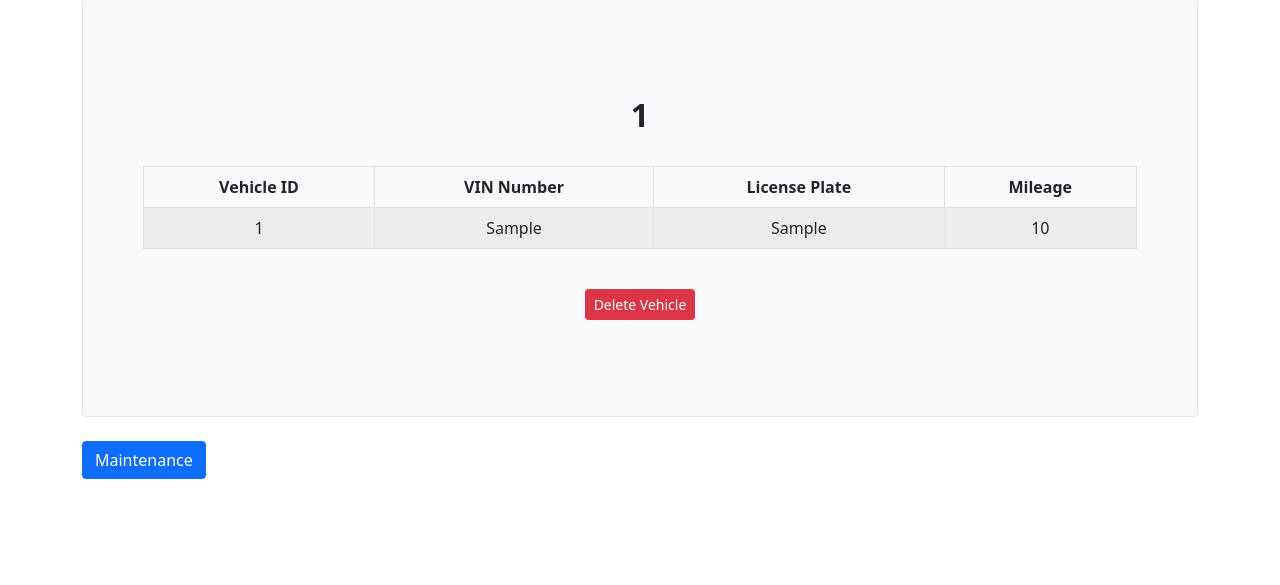
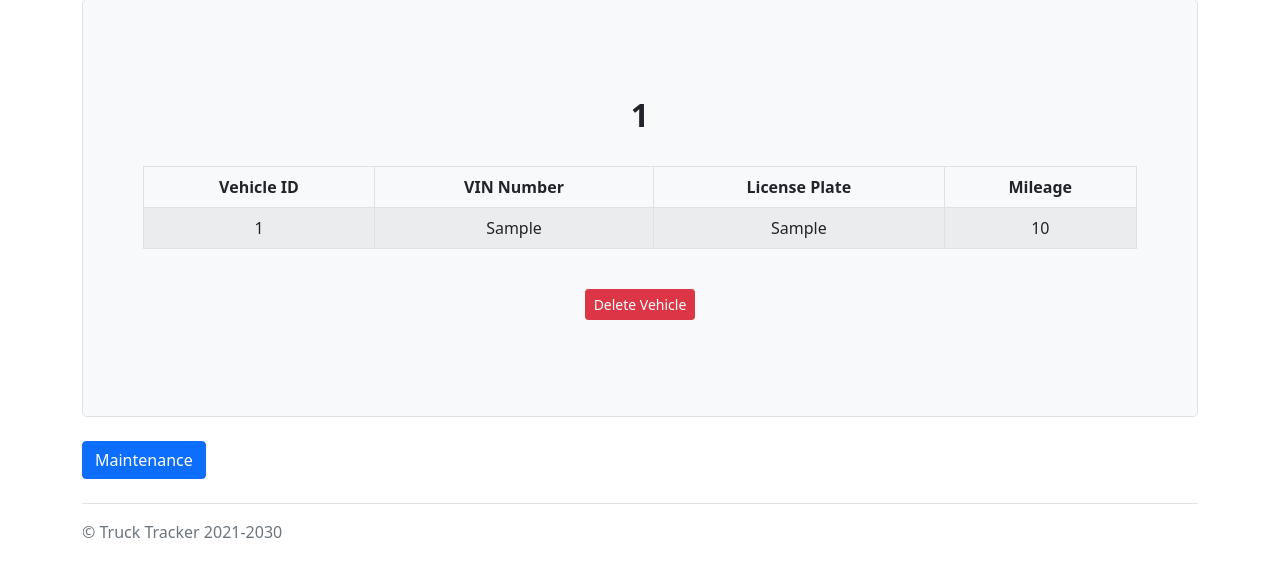
Before and after one commit to CodyBu/Truck-Tracker, a Flask app: page /vehicles/vehicle-profile in a window 1280 px wide. Shown: the part 173-758 px from the top of the page. Run offline with Flask 2, Linux system fonts and the light colour scheme; a user stored in the database is signed in; data comes from the database, SQL or seed files in the repository; tables that the repository leaves empty hold one stand-in row (values such as "Sample post"); some libraries are stand-ins or nearby versions.

Commit message:
Update vehicle-profile.html

```diff
--- a/templates/vehicle-profile.html
+++ b/templates/vehicle-profile.html
@@ -8,7 +8,7 @@
   <div class="container py-4">
     <header class="pb-3 mb-4 border-bottom">
       <div class="d-grid gap-2 d-md-block">
-      <div> <a class="btn btn-secondary btn-sm btn-block" href="{{ url_for('home') }}"><i class="fas fa-user"></i>Back</a></div>
+      <div> <a class="btn btn-secondary btn-sm btn-block" href="{{ url_for('viewVehicles') }}"><i class="fas fa-user"></i>Back</a></div>
       </div>
     </header>
 
@@ -92,8 +92,11 @@
         </div>
       </div>
     </div>
-      </div>
-    </div>
+
+
+    <footer class="pt-3 mt-4 text-muted border-top">
+      &copy; Truck Tracker 2021-2030
+    </footer>
   </div>
 </main>
 
```
